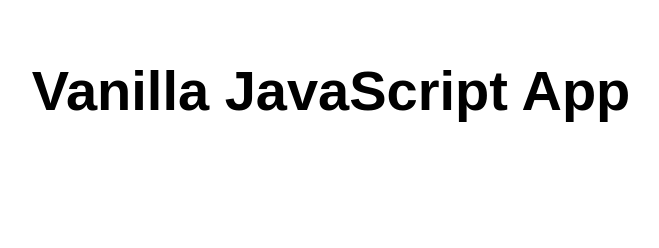
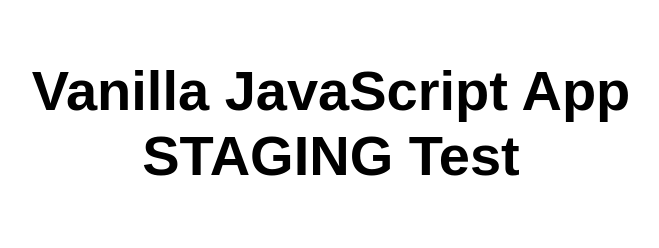
Before and after one commit to v-lhoffmann/staticwebappsample, a website: page src/index.html in a window 1280 px wide. Shown: the whole page, without its empty margins (309-968 px from the left). Drawn offline with Linux system fonts and the light colour scheme.

Commit message:
Update index.html

```diff
--- a/src/index.html
+++ b/src/index.html
@@ -5,12 +5,12 @@
   <meta charset="UTF-8">
   <meta name="viewport" content="width=device-width, initial-scale=1.0">
   <link rel="stylesheet" href="styles.css">
-  <title>Vanilla JavaScript App STAGING Test</title>
+  <title>Vanilla JavaScript App </title>
 </head>
 
 <body>
   <main>
-    <h1>Vanilla JavaScript App</h1>
+    <h1>Vanilla JavaScript App STAGING Test</h1>
   </main>
 </body>
 
```
